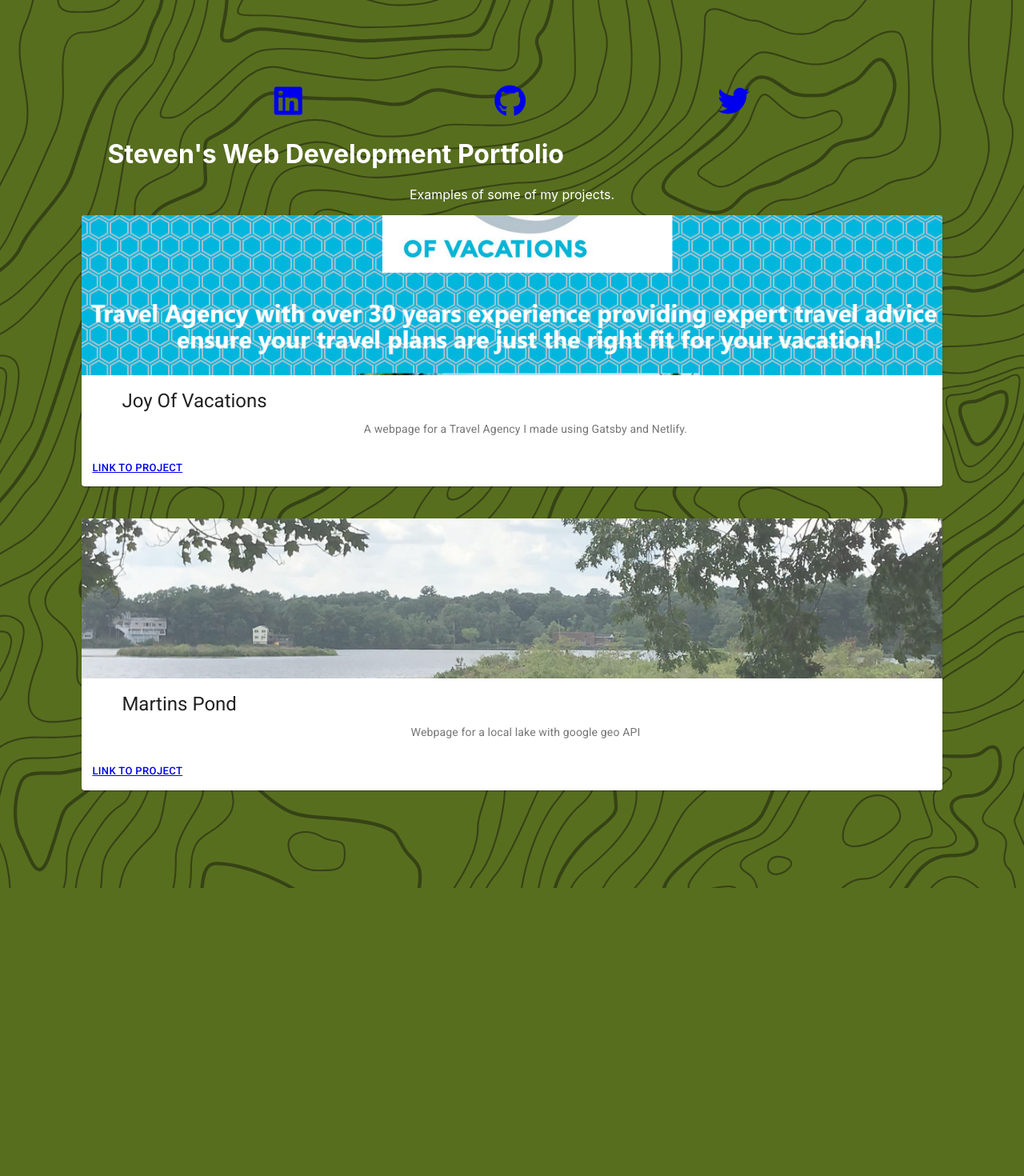
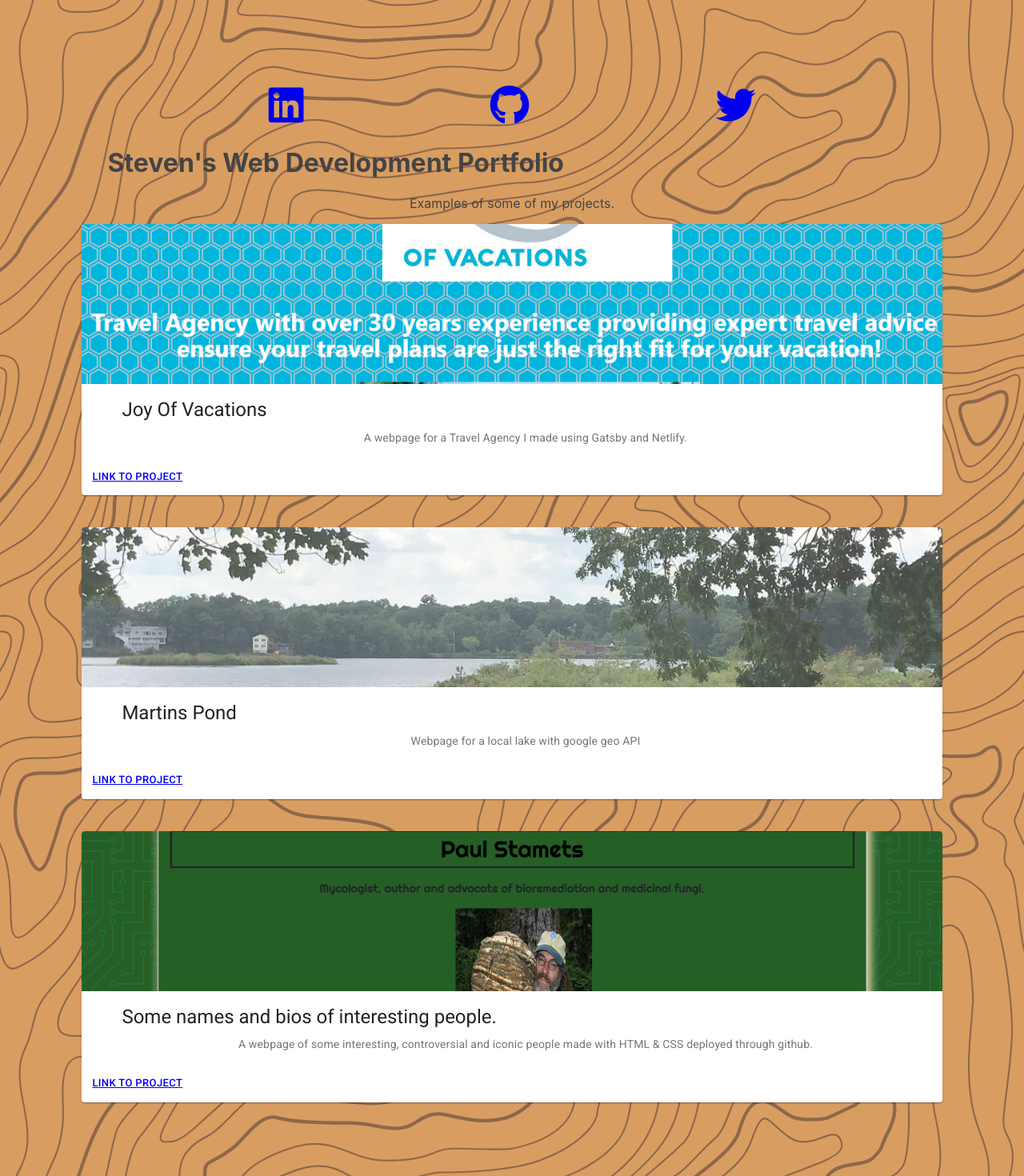
Before and after one commit to gubna/web-dev, a React (Create React App) app: page / in a window 1280 px wide. Shown: the top 1470 px of the page at 80% size. Before the commit the page ends 1110 px from the top, so only its background shows below. Built offline with nearby package versions, Linux system fonts and the light colour scheme.

Commit message:
added a new card for project link

```diff
--- a/src/App.js
+++ b/src/App.js
@@ -1,7 +1,8 @@
 import React from 'react';
 import Card from './component/card.js';
 import Header from './component/header.js';
-import Cards from './component/cards'
+import Cards from './component/cards';
+import Cardss from './component/cardss.js';
 
 
 function App() {
@@ -9,8 +10,8 @@ function App() {
     <div className="App">
       <Header />
       <Card /><br></br><br></br>
-      <Cards /><br></br>
-
+      <Cards /><br></br><br></br>
+      <Cardss /><br></br>
     </div>
   );
 }
--- a/src/component/FooterBox.css
+++ b/src/component/FooterBox.css
@@ -1,16 +1,17 @@
 
 .icons {
-    font-size: 40px;
+    font-size: 50px;
     display: flex;
     justify-content: center;
     justify-content: space-evenly;
+    color: blue;
 }
 h1 {
-    color: white;
+    color: #444444;
     padding-left: 1em;
 }
 p {
-    color: white;
+    color: #444444;
     display: flex;
     justify-content: center;
 }
--- /dev/null
+++ b/src/component/cardss.js
@@ -0,0 +1,53 @@
+import React from 'react';
+import { makeStyles } from '@material-ui/core/styles';
+import Card from '@material-ui/core/Card';
+import CardActionArea from '@material-ui/core/CardActionArea';
+import CardActions from '@material-ui/core/CardActions';
+import CardContent from '@material-ui/core/CardContent';
+import CardMedia from '@material-ui/core/CardMedia';
+import Button from '@material-ui/core/Button';
+import Typography from '@material-ui/core/Typography';
+import People from '../images/Some Names Bios of Interesting People.png';
+import { flexbox } from '@material-ui/system';
+
+const useStyles = makeStyles({
+  card: {
+    maxWidth: 1200,
+  },
+  media: {
+    height: 200,
+  },
+  content: {
+    paddingLeft: 50,
+  }
+});
+
+export default function MediaCard() {
+  const classes = useStyles();
+
+  return (
+    <Card className={classes.card}>
+      <CardActionArea>
+        <CardMedia
+          className={classes.media}
+          image= {People}
+          title="Some names and bios of interesting people"
+        />
+        <CardContent className={classes.content}>
+          <Typography gutterBottom variant="h5" component="h2">
+         Some names and bios of interesting people.
+          </Typography>
+          <Typography variant="body2" color="textSecondary" component="p">
+            A webpage of some interesting, controversial and iconic people made with HTML & CSS deployed through github.
+          </Typography>
+        </CardContent>
+      </CardActionArea>
+      <CardActions>
+
+        <Button  size="small" color="primary" ><a href="https://gubna.github.io/">Link to Project</a>
+
+        </Button>
+      </CardActions>
+    </Card>
+  );
+}
```
Also changed, not shown: src/images/Some Names Bios of Interesting People.png (added), src/index.css.
